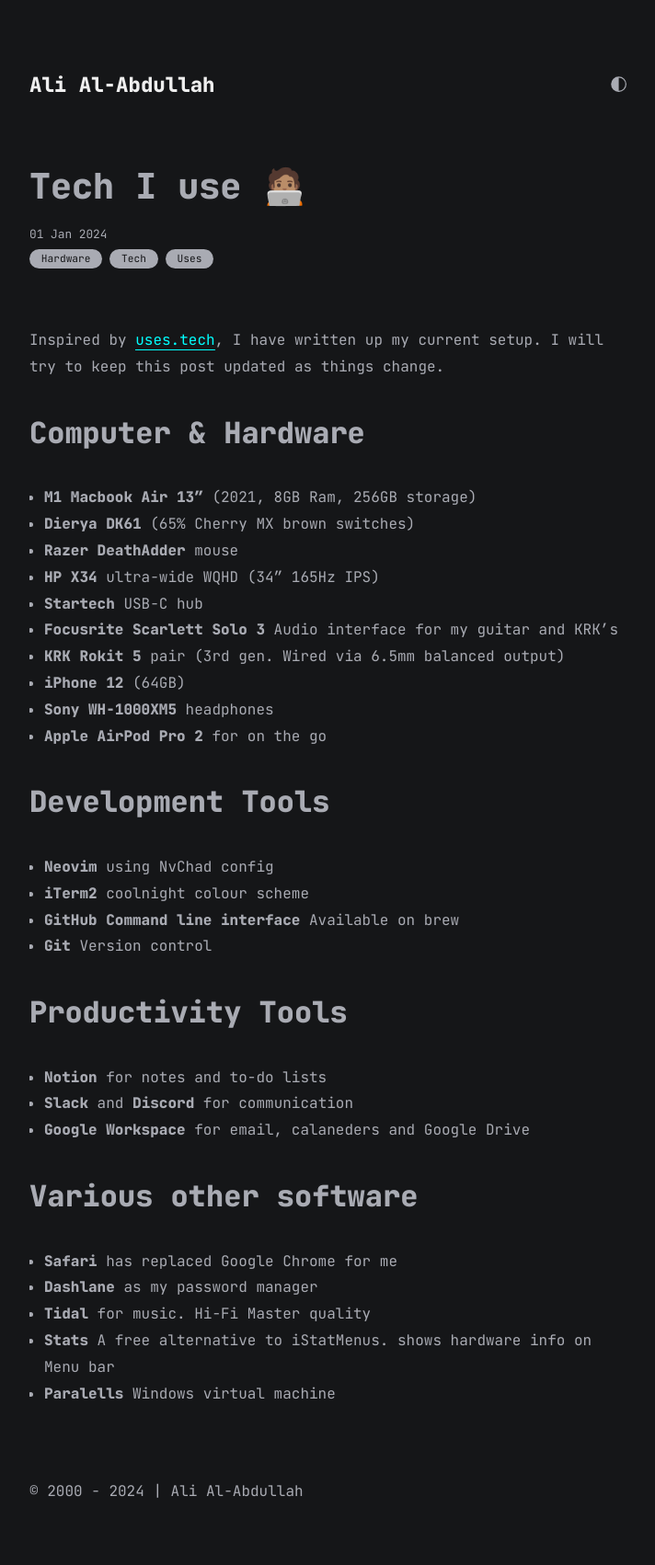
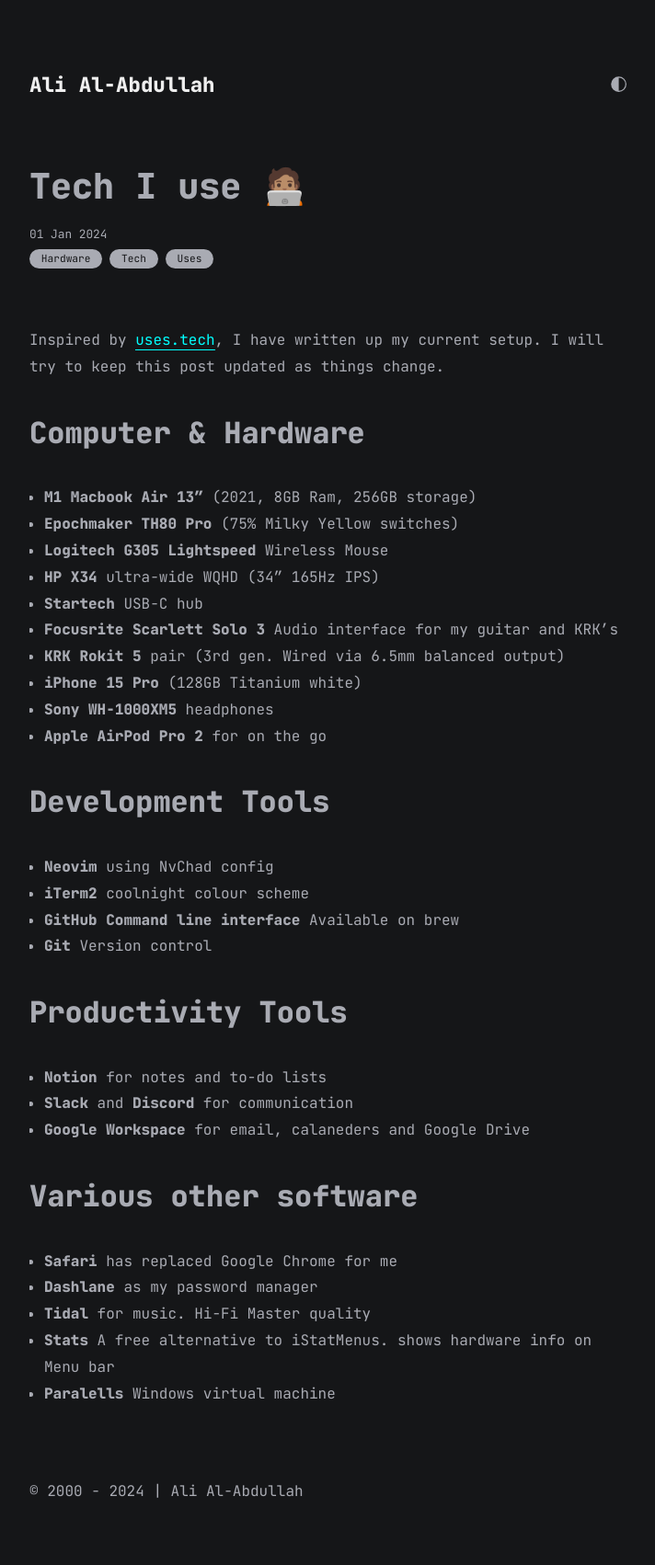
Before and after one commit to ArcticXO/arcticxo.github.io, a Jekyll site: the page built from all_collections/_posts/2024-01-01-uses.md, in a window 1280 px wide. Shown: the whole page at 92% size, without its empty margins (283-995 px from the left). Built offline with Jekyll 4.4.1, drawn with Linux system fonts in a browser that asks for light colours.

Commit message:
Updates uses

```diff
--- a/all_collections/_posts/2024-01-01-uses.md
+++ b/all_collections/_posts/2024-01-01-uses.md
@@ -10,13 +10,13 @@ Inspired by [uses.tech](http://uses.tech), I have written up my current setup. I
 # Computer & Hardware
 
 - **M1 Macbook Air 13"** (2021, 8GB Ram, 256GB storage)
-- **Dierya DK61** (65% Cherry MX brown switches)
-- **Razer DeathAdder** mouse
+- **Epochmaker TH80 Pro** (75% Milky Yellow switches)
+- **Logitech G305 Lightspeed** Wireless Mouse
 - **HP X34** ultra-wide WQHD (34" 165Hz IPS)
 - **Startech** USB-C hub
 - **Focusrite Scarlett Solo 3** Audio interface for my guitar and KRK's
 - **KRK Rokit 5** pair (3rd gen. Wired via 6.5mm balanced output)
-- **iPhone 12** (64GB)
+- **iPhone 15 Pro** (128GB Titanium white)
 - **Sony WH-1000XM5** headphones
 - **Apple AirPod Pro 2** for on the go
 
```
